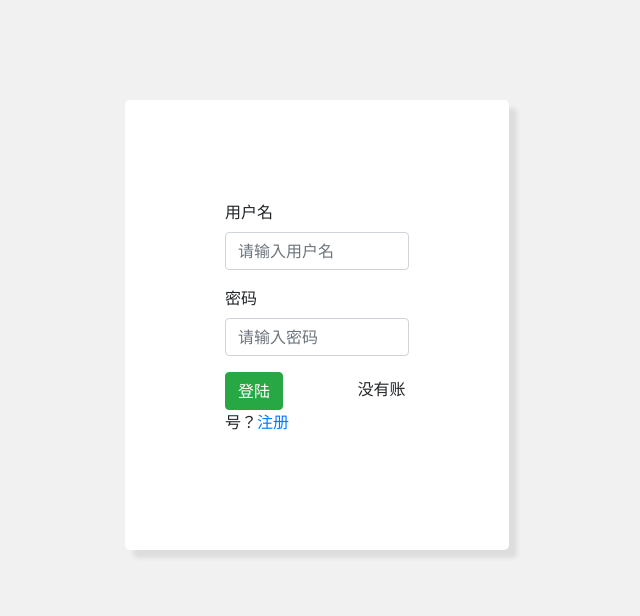
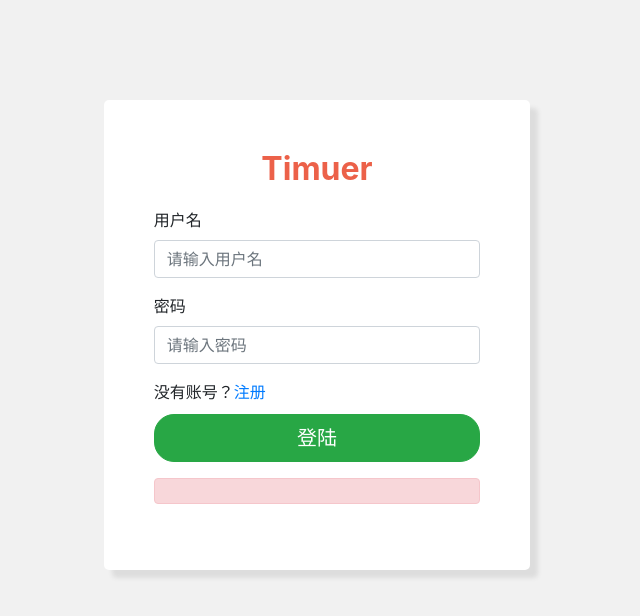
Before and after one commit to Timuer/BBS, a Flask app: page /auth/login in a window 1280 px wide. Shown: the top 616 px of the page, without its empty margins (323-963 px from the left). Run offline with Flask 2, Linux system fonts and the light colour scheme; some libraries are stand-ins or nearby versions.

Commit message:
prettify the login and register interface

```diff
--- a/model/__init__.py
+++ b/model/__init__.py
@@ -18,6 +18,7 @@
 
 	@classmethod
 	def next_id(cls):
+		# 创建 data_id 文档集合
 		data_id = db["data_id"]
 		# 第三个参数表示不存在则创建（upsert）
 		data_id.update({"model":cls.__name__}, {"$inc": {"count": 1}}, True)
--- a/routes/topic_routes.py
+++ b/routes/topic_routes.py
@@ -16,6 +16,7 @@
 @topic_routes.route("/")
 def index():
 	board_id = request.args.get("board", None)
+	print(board_id)
 	if board_id:
 		board_id = int(board_id)
 	topics = get_topics(board_id)
--- a/templates/login.html
+++ b/templates/login.html
@@ -1,3 +1,4 @@
+<!DOCTYPE html>
 <html>
 	<head>
 		<meta charset="utf-8">
@@ -6,21 +7,32 @@
 			body {
 				background-color: RGB(241, 241, 241);
 			}
-			.container {
-				width: 30%;
-				margin: 100px auto;
-				padding: 100px 100px;
+			.pane {
+                padding: 50px;
+                margin-top: 100px;
 				background-color: white;
 				border-radius: 5px;
 				box-shadow: 8px 8px 4px RGB(221, 221, 221);
 			}
+            .pane h1 {
+                font-size: 2em;
+                font-weight: bold;
+                color: RGB(236, 97, 73);
+                text-align: center;
+                margin-bottom: 20px;
+            }
 			.btn-success {
-				margin-right: 70px;
+                margin-top: 10px;
+				width: 100%;
+                border-radius: 20px;
 			}
 		</style>
 	</head>
 	<body>
-		<div class="container">
+		<div class="container-fluid">
+            <div class="row">
+                <div class="pane col-sm-4 offset-sm-4">
+                    <h1>Timuer</h1>
                     <form action="{{ url_for("auth.login") }}" method="POST">
                       <input type="hidden" name="_xsrf" value="{{ token }}">
                       <div class="form-group">
@@ -31,13 +43,16 @@
                         <label for="password" class="control-label">密码</label>
                         <input type="password" class="form-control" id="password" name="password" placeholder="请输入密码">
                       </div>
+                      <span>没有账号？<a href="{{ url_for("auth.register") }}">注册</a></span>
                       <div class="form-group">
-				  <button type="submit" class="btn btn-success">登陆</button>
-				  <span>没有账号？<a href="{{ url_for("auth.register") }}">注册</a></span>
+                          <button type="submit" class="btn btn-success btn-lg">登陆</button>
+
                       </div>
                     </form>
-			<div>
-				<p>{{messages}}</p>
+                    <div class="alert alert-danger" role="alert">
+                        {{messages}}
+                    </div>
+                </div>
             </div>
 		</div>
 	</body>
```
Also changed, not shown: templates/register.html (+23 -10 lines). Lines whose indentation alone changed are shown as unchanged.
